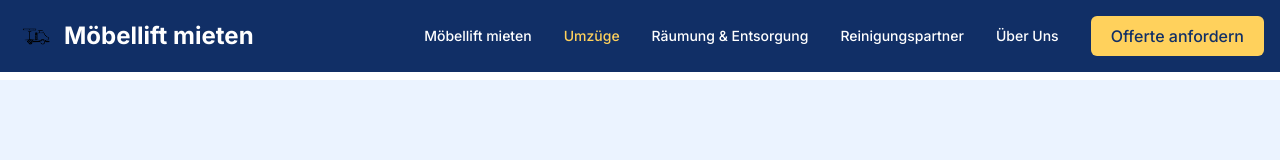
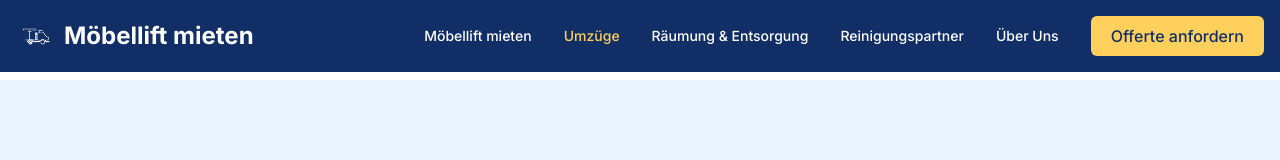
Before and after one commit to darkyy92/moebelhoch-website, a React (Vite) app: page /umzuege in a window 1280 px wide. Shown: the top 160 px of the page. Built offline with nearby package versions, Linux system fonts and the light colour scheme.

Commit message:
Invert logo color on scroll
Invert the logo color when the navbar has a blue background.

```diff
--- a/src/components/Navbar.tsx
+++ b/src/components/Navbar.tsx
@@ -1,4 +1,3 @@
-
 import { useState, useEffect } from 'react';
 import { NavLink } from 'react-router-dom';
 import { Menu, X, ChevronDown } from 'lucide-react';
@@ -26,22 +25,28 @@ const Navbar = () => {
     };
   }, []);
 
-  const navLinks = [{
+  const navLinks = [
+    {
       name: 'Möbellift mieten',
       path: '/moebellift-mieten'
-  }, {
+    },
+    {
       name: 'Umzüge',
       path: '/umzuege'
-  }, {
+    },
+    {
       name: 'Räumung & Entsorgung',
       path: '/raeumung'
-  }, {
+    },
+    {
       name: 'Reinigungspartner',
       path: '/reinigungspartner'
-  }, {
+    },
+    {
       name: 'Über Uns',
       path: '/ueber-uns'
-  }];
+    }
+  ];
 
   return <nav className={`fixed w-full z-50 transition-all duration-300 ${isScrolled ? 'bg-white shadow-md py-2' : 'bg-movers-primary py-4'}`}>
       <div className="container mx-auto px-4 flex justify-between items-center">
@@ -49,7 +54,7 @@ const Navbar = () => {
           <img
             src="/lovable-uploads/8b10ece2-1d07-4504-b2a2-0d1da6a24d6f.png"
             alt="Möbellift Logo"
-            className="w-10 h-10 object-contain"
+            className={`w-10 h-10 object-contain ${!isScrolled ? 'invert brightness-0 invert' : ''}`}
           />
           <span className={`font-bold text-2xl ${isScrolled ? 'text-movers-primary' : 'text-white'}`}>Möbellift mieten</span>
         </NavLink>
```
Lines whose indentation alone changed are shown as unchanged.
